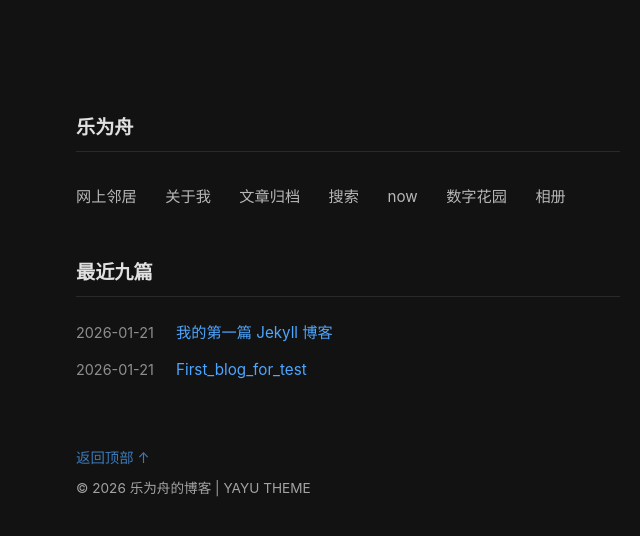
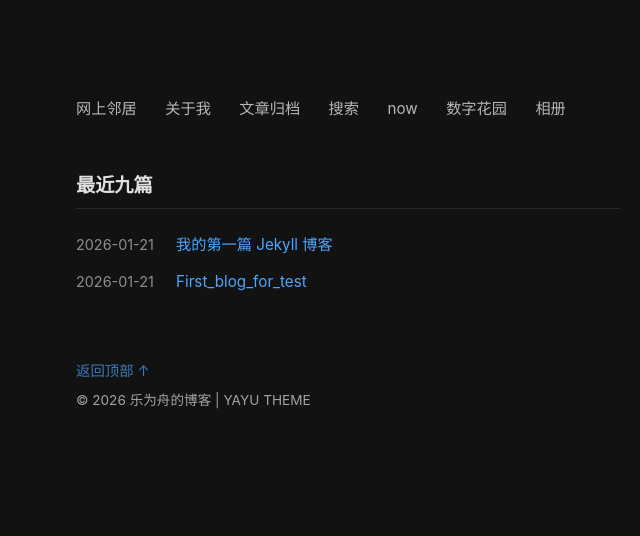
Before and after one commit to xmleweizhou/xmleweizhou.github.io, a Jekyll site: the page built from index.html, in a window 1280 px wide. Shown: the top 536 px of the page, without its empty margins (292-932 px from the left). Built offline with Jekyll 4.4.1, drawn with Linux system fonts in a browser that asks for light colours.

Commit message:
Update index.html

```diff
--- a/index.html
+++ b/index.html
@@ -3,7 +3,7 @@ layout: default
 title: 乐为舟
 ---
 
-<h2 class="section-title">乐为舟</h2>
+
 <!-- 导航栏 -->
 <nav class="site-nav">
   <a href="/" class="nav-item">网上邻居</a>
```
